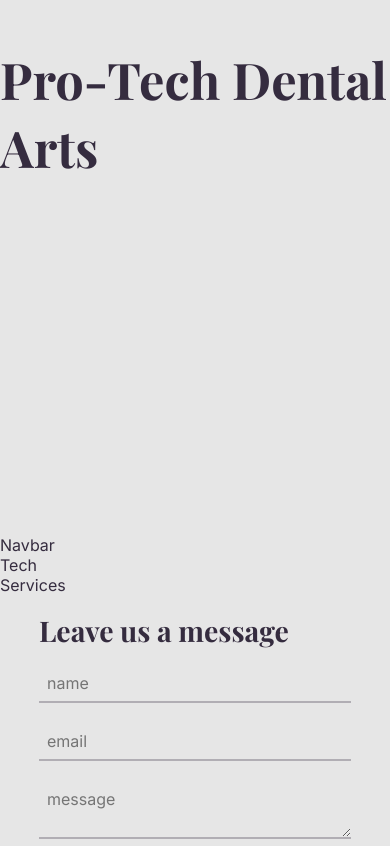
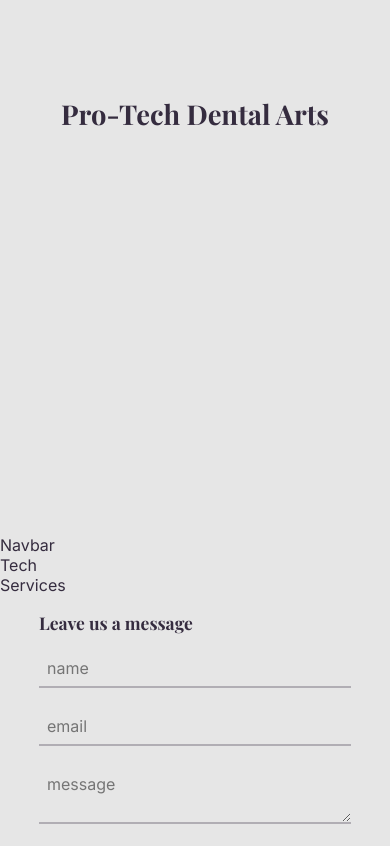
Before and after one commit to sherlineau/protech-v1, a React (Vite) app: page / in a window 390 px wide. Shown: the part 309-1155 px from the top of the page. Built offline with nearby package versions, Linux system fonts and the light colour scheme.

Commit message:
fix font scale

```diff
--- a/src/index.css
+++ b/src/index.css
@@ -26,9 +26,21 @@ img, picture, svg, video {
   max-width: 100%;
 }
 
+html {
+  font-size: 100%;
+} /* 16px */
+
 :root {
   font-family: Inter, system-ui, Avenir, Helvetica, Arial, sans-serif;
   font-weight: 400;
+--font-scale: 1.250;
+  --p: 1rem;
+  --h5: calc(var(--p) * var(--font-scale));
+  --h4: calc(var(--h5) * var(--font-scale));
+  --h3: calc(var(--h4) * var(--font-scale));
+  --h2: calc(var(--h3) * var(--font-scale));
+  --h1: calc(var(--h2) * var(--font-scale));
+  --small: calc(var(--p) / var(--font-scale));
   color: var(--text);
 
   font-synthesis: none;
@@ -84,19 +96,29 @@ h5 {
   margin: 1rem 0;
 }
 
-html {font-size: 100%;} /* 16px */
+h1 {
+  font-size: var(--h1);
+}
 
-h1 {font-size: 4.210rem; /* 67.36px */}
+h2 {
+  font-size: var(--h2);
+}
 
-h2 {font-size: 3.158rem; /* 50.56px */}
+h3 {
+  font-size: var(--h3);
+}
 
-h3 {font-size: 2.369rem; /* 37.92px */}
+h4 {
+  font-size: var(--h4);
+}
 
-h4 {font-size: 1.777rem; /* 28.48px */}
+h5 {
+  font-size: var(--h5);
+}
 
-h5 {font-size: 1.333rem; /* 21.28px */}
-
-small {font-size: 0.750rem; /* 12px */}
+small {
+  font-size: var(--small);
+}
 
 .callout-btn {
   display: block;
@@ -107,3 +129,9 @@ small {font-size: 0.750rem; /* 12px */}
   color: var(--secondary);
   background-color: var(--primary);
 }
+
+@media screen and (max-width: 1200px) {
+  :root {
+      --p: 0.7rem;
+  }
+}
```
